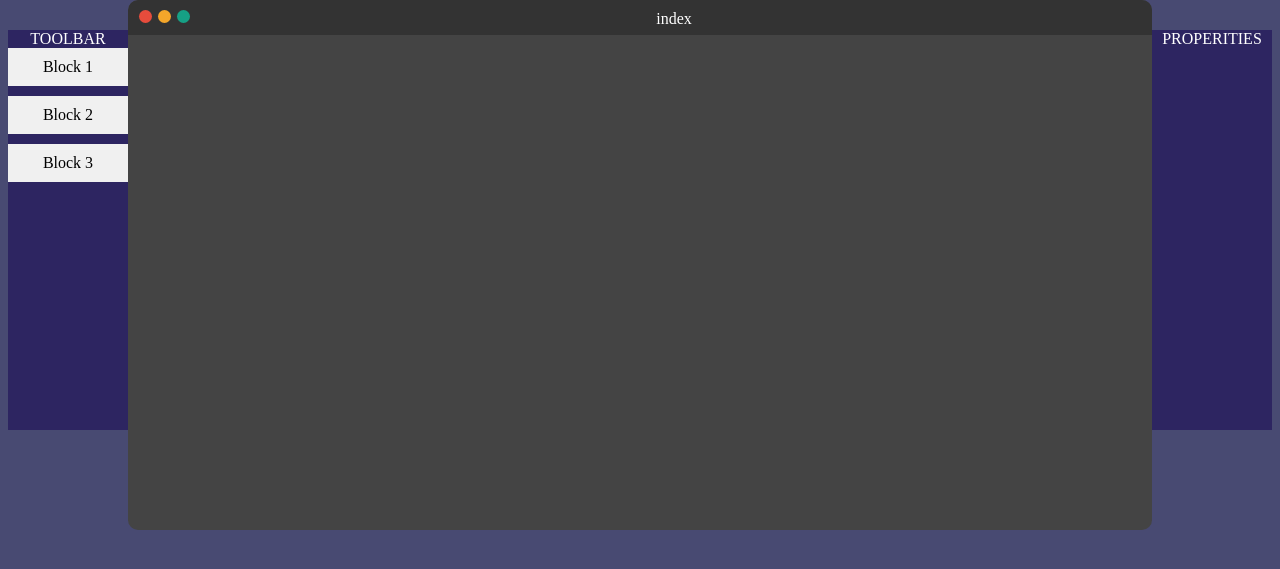
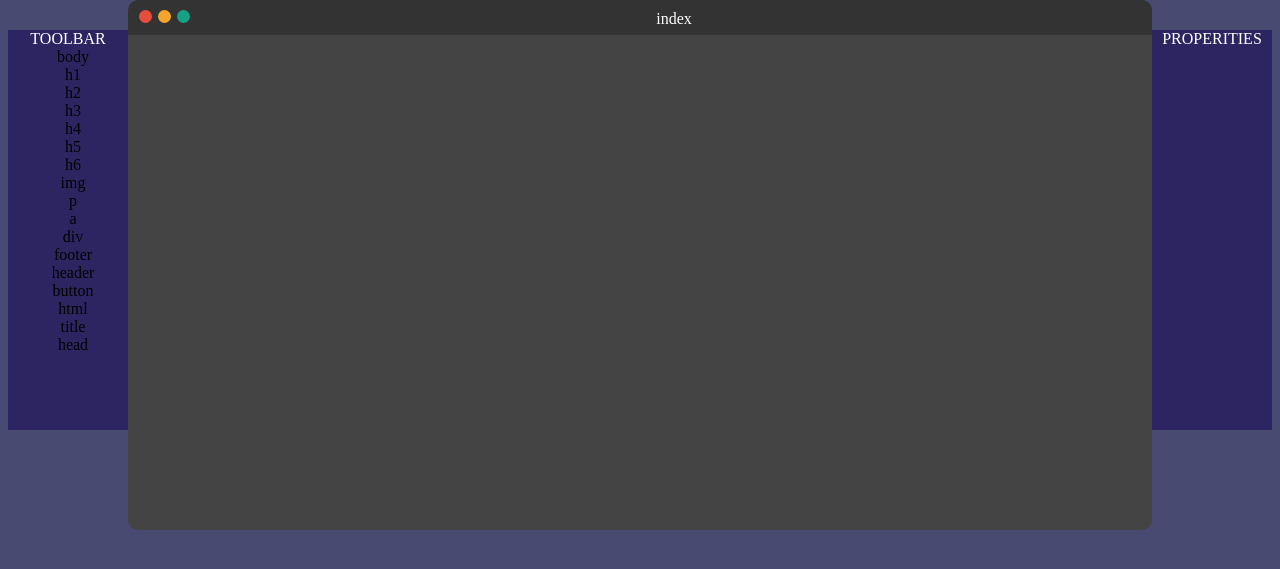
Before and after one commit to mays-najjar/GP-2023, a PHP site: page / in a window 1280 px wide. Shown: the part 68-637 px from the top of the page. Run offline with PHP 8.4, Linux system fonts and the light colour scheme; data comes from the database, SQL or seed files in the repository; some libraries are stand-ins or nearby versions.

Commit message:
tags style

```diff
--- a/assets/css/style.css
+++ b/assets/css/style.css
@@ -115,19 +115,34 @@ display: inline-block;
   float: left;
   margin-top: 30px;
 }
-.tool {
-  background-color: #f0f0f0;
-  padding: 10px;
-  margin-bottom: 10px;
-  cursor: pointer;
-}
 
+
+////
+/*
 .tool-item {
   background-color: #d0d0d0;
   padding: 10px;
   margin-top: 10px;
   display: none;
-}
+} */
+
+ /* Styles for draggable elements */
+ .element {
+  /* position: absolute; */
+  width: 50px;
+  height: 50px;
+  background-color: #aaa;
+  cursor: pointer;
+  border: violet;
+  border-width: 5;
+  border-style: inset;
+ }
+
+.tags {
+  background-color: #f0f0f0;
+  padding: 10px;
+  margin-bottom: 10px;
+  cursor: pointer;}
 
 /* --------------------------CANVAS------------------------------- */
   #canvas {
--- a/index.html
+++ b/index.php
@@ -1,4 +1,14 @@
 <!DOCTYPE html>
+<?php
+include('config/Database.php');
+$conn = mysqli_connect('localhost','root','','html_tag') or die('connection failed');
+
+$result= mysqli_query($conn ,"SELECT * FROM tag ");  // رح يجبلي كل البيانات  result
+// يحط البيانات في اريه
+
+
+?>
+
 <html lang="en">
 <head>
     <meta charset="UTF-8">
@@ -48,7 +58,19 @@
         <div id="toolbar">
         <span style="color:#Fff ;">TOOLBAR</span>
         <br>
-        <div class="tool" onclick="showNestedBlock('tool-1')">
+<!-- -->
+<div class='tool'>
+  <?php
+       while($row= mysqli_fetch_array($result)){
+        echo"
+        <div class='element' draggable='true' style=' margin-left:10px; '>
+        $row[tag_name]
+       </div>
+       ";}?>
+</div>
+
+
+        <!-- <div class="tool" onclick="showNestedBlock('tool-1')">
             Block 1
             <div id="tool-1">
                 <div class="tool-item">
@@ -58,31 +80,10 @@
                     2
                 </div>
             </div>
-        </div>
+        </div> -->
 
-        <div class="tool" onclick="showNestedBlock('tool-2')">
-            Block 2
-            <div id="tool-2">
-                <div class="tool-item">
-                    1
-                </div>
-                <div class="tool-item">
-                    2
-                </div>
-            </div>
-        </div>
 
-        <div class="tool" onclick="showNestedBlock()">
-            Block 3
-            <div id="tool-3" onclick="stopPropagation()">
-                <div class="tool-item">
-                    1
-                </div>
-                <div class="tool-item">
-                    2
-                </div>
-            </div>
-        </div>
+
 
         <script>
             function showNestedBlock() {
```
Also changed, not shown: assets/js/main.js (+50 -0 lines), canvasTest.php (+16 -9 lines).
